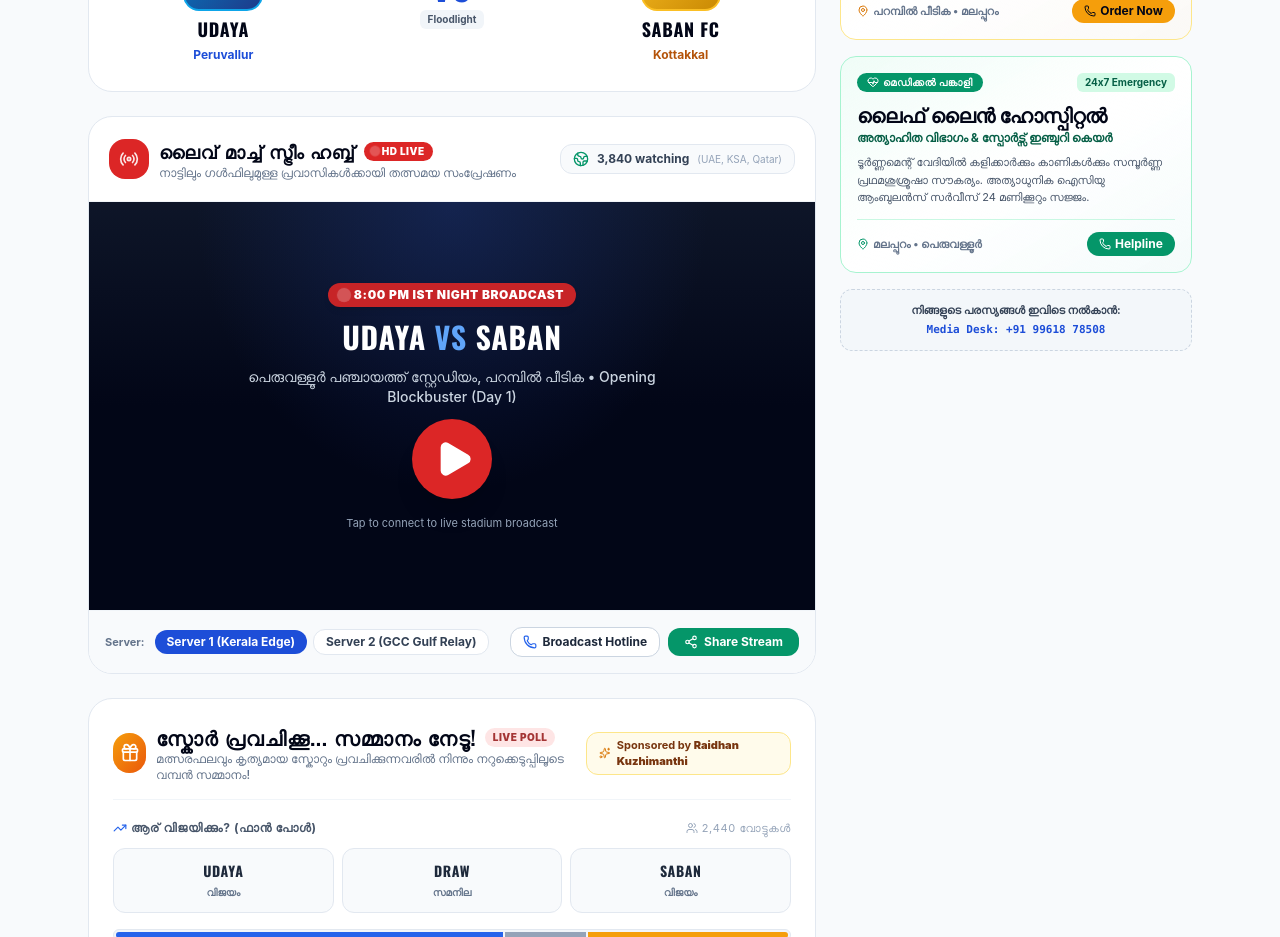
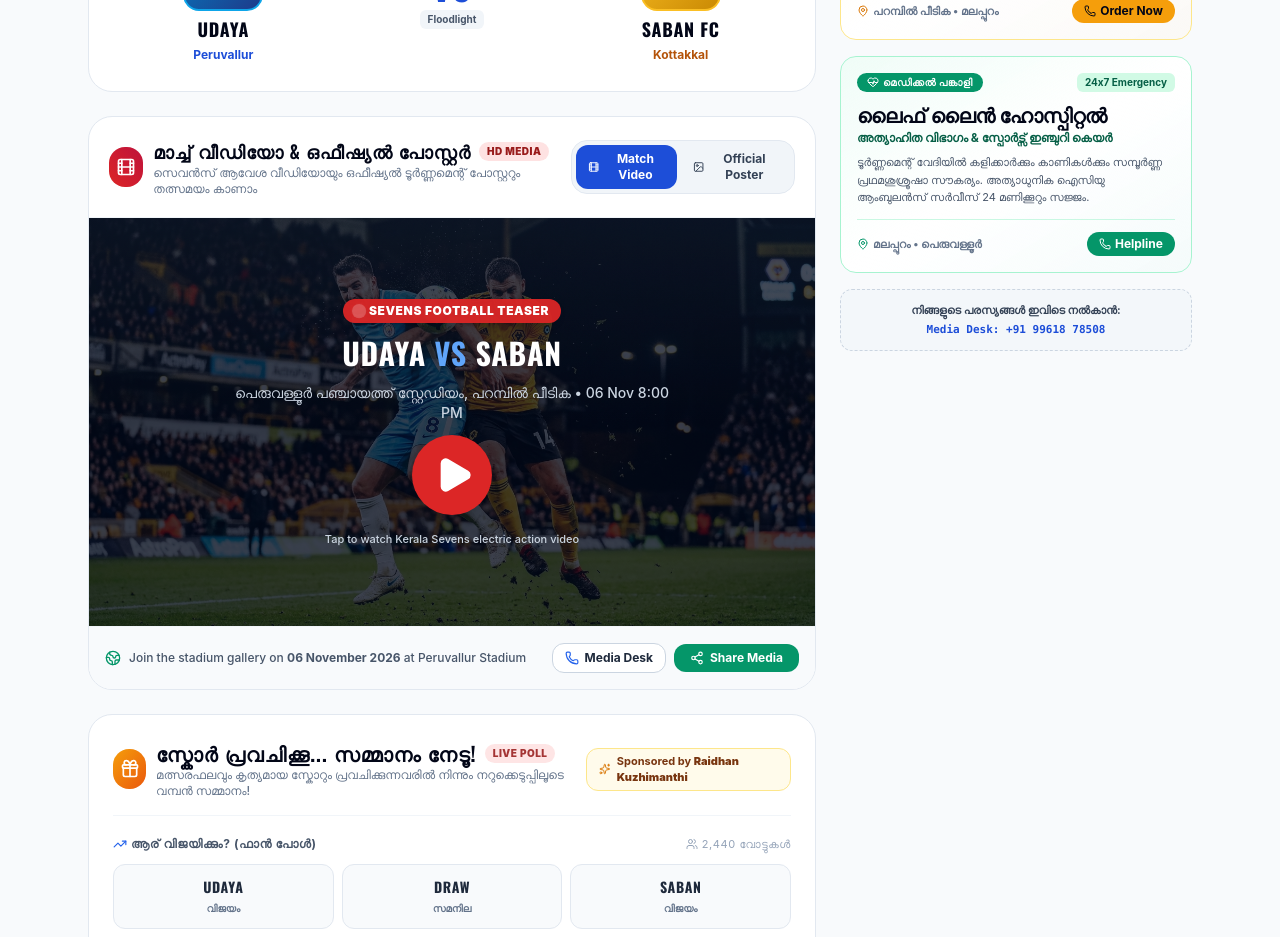
Before and after one commit to murshidmhd/kasc-soccer-web, a React (Vite) app: page / in a window 1280 px wide. Shown: the part 1780-2717 px from the top of the page. Built offline with nearby package versions, Linux system fonts and the light colour scheme.

Commit message:
feat: enhance media hub with real Kerala Sevens video action and full official poster view toggle

```diff
--- a/src/components/LiveStreamHub.jsx
+++ b/src/components/LiveStreamHub.jsx
@@ -1,19 +1,21 @@
 import React, { useState } from 'react';
-import { Radio, Users, Phone, Share2, Play, Volume2, Maximize2, Sparkles, Globe2 } from 'lucide-react';
+import { Film, Image as ImageIcon, Users, Phone, Share2, Play, Volume2, Maximize2, Sparkles, Globe2, Eye } from 'lucide-react';
 import { openingMatch, tournamentInfo } from '../data/tournamentData';
+import tournamentOfficialPoster from '../assets/tournament_official_poster.jpg';
+import matchActionDuel from '../assets/match_action_duel.jpg';
 
 export default function LiveStreamHub({ lang, isDarkMode }) {
   const [isPlaying, setIsPlaying] = useState(false);
-  const [streamServer, setStreamServer] = useState('server1'); // 'server1' | 'server2'
+  const [activeMediaTab, setActiveMediaTab] = useState('video'); // 'video' | 'poster'
   const [liveViewers, setLiveViewers] = useState(3840);
 
   const handleShareStream = () => {
     const text = encodeURIComponent(
-      `🔴 *അഖിലേന്ത്യാ സെവൻസ് സീസൺ 7 - ലൈവ് സ്ട്രീമിംഗ്!* ⚽\n\n` +
+      `⚽ *അഖിലേന്ത്യാ സെവൻസ് സീസൺ 7 - ഒഫീഷ്യൽ മാച്ച് പ്രിവ്യൂ & വീഡിയോ!* 🔥\n\n` +
       `⚔️ UDAYA Peruvallur vs SABAN FC Kottakkal\n` +
       `📅 06 Nov 2026 • 8:00 PM IST\n` +
       `📍 Peruvallur Panjayath Stadium\n` +
-      `📺 ഗൾഫിലും നാട്ടിലുമുള്ളവർക്ക് തത്സമയം കാണാം: ${window.location.origin}/#live`
+      `🎬 ഒഫീഷ്യൽ വീഡിയോയും പോസ്റ്ററും ഇവിടെ കാണാം: ${window.location.origin}/#live`
     );
     window.open(`https://api.whatsapp.com/send?text=${text}`, '_blank');
   };
@@ -24,50 +26,73 @@ export default function LiveStreamHub({ lang, isDarkMode }) {
         ? 'bg-slate-900 border-slate-800 text-white'
         : 'bg-white border-slate-200 text-slate-900'
     }`}>
-      {/* Stream Top Header */}
+      {/* Media Top Header with Switcher */}
       <div className="p-4 sm:p-5 border-b border-slate-100 flex flex-col sm:flex-row sm:items-center justify-between gap-3">
         <div className="flex items-center gap-2.5">
-          <div className="w-10 h-10 rounded-2xl bg-red-600 text-white flex items-center justify-center font-black shadow-xs">
-            <Radio className="w-5 h-5 text-white animate-pulse" />
+          <div className="w-10 h-10 rounded-2xl bg-gradient-to-tr from-red-600 to-rose-700 text-white flex items-center justify-center font-black shadow-xs">
+            <Film className="w-5 h-5 text-white" />
           </div>
           <div>
             <div className="flex items-center gap-2">
               <h3 className="text-base sm:text-lg font-black font-sports uppercase tracking-wider text-slate-950">
-                {lang === 'ml' ? 'ലൈവ് മാച്ച് സ്ട്രീം ഹബ്ബ്' : 'OFFICIAL LIVE STREAM HUB'}
+                {lang === 'ml' ? 'മാച്ച് വീഡിയോ & ഒഫീഷ്യൽ പോസ്റ്റർ' : 'OFFICIAL MATCH VIDEO & POSTER'}
               </h3>
-              <span className="px-2 py-0.5 rounded-full bg-red-600 text-white text-[10px] font-black uppercase tracking-wider flex items-center gap-1">
-                <span className="w-1.5 h-1.5 rounded-full bg-white animate-ping"></span>
-                HD Live
+              <span className="px-2 py-0.5 rounded-full bg-red-100 text-red-800 text-[10px] font-black uppercase tracking-wider">
+                HD Media
               </span>
             </div>
             <p className="text-xs text-slate-500 font-medium">
               {lang === 'ml'
-                ? 'നാട്ടിലും ഗൾഫിലുമുള്ള പ്രവാസികൾക്കായി തത്സമയ സംപ്രേഷണം'
-                : 'Live broadcast for Malappuram fans & Gulf Pravasi diaspora across GCC'}
+                ? 'സെവൻസ് ആവേശ വീഡിയോയും ഒഫീഷ്യൽ ടൂർണ്ണമെന്റ് പോസ്റ്ററും തത്സമയം കാണാം'
+                : 'Watch official Kerala Sevens match footage and high-res tournament poster'}
             </p>
           </div>
         </div>
 
-        {/* Live Viewers Counter */}
-        <div className="flex items-center gap-2 px-3 py-1.5 rounded-xl bg-slate-50 border border-slate-200 text-xs font-bold text-slate-700 self-start sm:self-auto">
-          <Globe2 className="w-4 h-4 text-emerald-600" />
-          <span>{liveViewers.toLocaleString()} watching</span>
-          <span className="text-[10px] text-slate-400 font-normal hidden sm:inline">(UAE, KSA, Qatar)</span>
+        {/* Media Switcher: Video Reel vs Official Poster */}
+        <div className="flex items-center gap-1 bg-slate-100 p-1 rounded-2xl border border-slate-200 self-start sm:self-auto shadow-xs">
+          <button
+            onClick={() => setActiveMediaTab('video')}
+            className={`px-3 py-1.5 rounded-xl text-xs font-bold transition flex items-center gap-1.5 active:scale-95 ${
+              activeMediaTab === 'video'
+                ? 'bg-blue-700 text-white shadow-xs'
+                : 'text-slate-700 hover:text-slate-950'
+            }`}
+          >
+            <Film className="w-3.5 h-3.5" />
+            <span>Match Video</span>
+          </button>
+          <button
+            onClick={() => setActiveMediaTab('poster')}
+            className={`px-3 py-1.5 rounded-xl text-xs font-bold transition flex items-center gap-1.5 active:scale-95 ${
+              activeMediaTab === 'poster'
+                ? 'bg-blue-700 text-white shadow-xs'
+                : 'text-slate-700 hover:text-slate-950'
+            }`}
+          >
+            <ImageIcon className="w-3.5 h-3.5" />
+            <span>Official Poster</span>
+          </button>
         </div>
       </div>
 
-      {/* Main Video Screen Container */}
+      {/* Main Media Screen Container */}
+      {activeMediaTab === 'video' ? (
         <div className="relative aspect-video w-full bg-slate-950 overflow-hidden group">
           {!isPlaying ? (
             /* Pre-Play Matchday Thumbnail & Play Overlay */
             <div className="absolute inset-0 flex flex-col items-center justify-center text-center p-4 bg-gradient-to-t from-slate-950 via-slate-950/80 to-slate-900/90 text-white">
-            {/* Background stadium floodlight ambiance */}
-            <div className="absolute inset-0 bg-[radial-gradient(ellipse_at_top,_var(--tw-gradient-stops))] from-blue-900/40 via-transparent to-transparent pointer-events-none"></div>
+              {/* Background preview image */}
+              <img
+                src={matchActionDuel}
+                alt="Match Preview"
+                className="absolute inset-0 w-full h-full object-cover opacity-25 filter blur-xs"
+              />
 
               <div className="relative z-10 space-y-3 max-w-md">
-              <span className="px-3 py-1 rounded-full bg-red-600/90 text-white text-[10px] sm:text-xs font-black uppercase tracking-wider inline-flex items-center gap-1.5 shadow-md">
+                <span className="px-3 py-1 rounded-full bg-red-600/95 text-white text-[10px] sm:text-xs font-black uppercase tracking-wider inline-flex items-center gap-1.5 shadow-md">
                   <span className="w-2 h-2 rounded-full bg-white animate-ping"></span>
-                8:00 PM IST NIGHT BROADCAST
+                  SEVENS FOOTBALL TEASER
                 </span>
 
                 <h2 className="text-xl sm:text-3xl font-black font-sports tracking-wide uppercase">
@@ -75,97 +100,57 @@ export default function LiveStreamHub({ lang, isDarkMode }) {
                 </h2>
 
                 <p className="text-xs sm:text-sm text-slate-300 font-medium">
-                {tournamentInfo.venueMalayalam} • {openingMatch.stage}
+                  {tournamentInfo.venueMalayalam} • 06 Nov 8:00 PM
                 </p>
 
                 {/* Big Play Button */}
                 <button
                   onClick={() => setIsPlaying(true)}
                   className="mt-2 w-16 h-16 sm:w-20 sm:h-20 rounded-full bg-red-600 hover:bg-red-700 text-white flex items-center justify-center mx-auto shadow-xl hover:scale-110 active:scale-95 transition-all group-hover:ring-4 group-hover:ring-red-500/50"
-                title="Launch Live Stream"
+                  title="Play Match Action Video"
                 >
                   <Play className="w-8 h-8 sm:w-10 sm:h-10 fill-current ml-1" />
                 </button>
 
-              <span className="text-[11px] text-slate-400 block pt-1">
-                Tap to connect to live stadium broadcast
+                <span className="text-[11px] text-slate-300 block pt-1 font-medium">
+                  Tap to watch Kerala Sevens electric action video
                 </span>
               </div>
             </div>
           ) : (
-          /* Active Video Player Screen */
-          <div className="absolute inset-0 w-full h-full bg-black flex flex-col justify-between p-3">
-            {/* Top Overlay Badge */}
-            <div className="flex items-center justify-between text-white text-xs z-10">
-              <div className="flex items-center gap-2">
-                <span className="px-2.5 py-0.5 rounded-full bg-red-600 text-white font-black text-[10px] uppercase flex items-center gap-1">
-                  <span className="w-1.5 h-1.5 rounded-full bg-white animate-ping"></span>
-                  LIVE FEED
-                </span>
-                <span className="text-xs font-bold text-slate-200 font-sports">
-                  PERUVALLUR STADIUM • CAM 1
-                </span>
+            /* Active YouTube Video Player */
+            <iframe
+              className="w-full h-full border-0"
+              src="https://www.youtube-nocookie.com/embed/i-MLmjgL5nY?autoplay=1&rel=0&modestbranding=1"
+              title="Kerala Sevens Football Highlights"
+              allow="accelerometer; autoplay; clipboard-write; encrypted-media; gyroscope; picture-in-picture"
+              allowFullScreen
+            />
+          )}
         </div>
-
-              <div className="flex items-center gap-1.5">
-                <span className="px-2 py-0.5 rounded-md bg-white/20 text-[10px] font-bold">1080p 60fps</span>
+      ) : (
+        /* Official High-Resolution Tournament Poster View */
+        <div className="relative bg-slate-950 p-4 flex flex-col items-center justify-center">
+          <div className="relative max-w-sm sm:max-w-md w-full rounded-2xl overflow-hidden border border-slate-700 shadow-2xl">
+            <img
+              src={tournamentOfficialPoster}
+              alt="All India Sevens Season 7 Official Poster"
+              className="w-full h-auto object-contain"
+            />
           </div>
-            </div>
-
-            {/* Simulated Live Pitch Center Broadcast Frame */}
-            <div className="flex-1 flex flex-col items-center justify-center text-center text-white/90 space-y-2">
-              <div className="w-16 h-16 rounded-full border-2 border-red-500/80 border-t-transparent animate-spin mb-2" />
-              <p className="text-sm font-bold font-sports tracking-wide">
-                STREAMING PERUVALLUR STADIUM FLOODLIGHT FEED...
-              </p>
-              <p className="text-xs text-slate-400">
-                Official Live Commentary Desk • SFA Season 7
+          <p className="text-xs text-slate-400 mt-3 font-medium text-center">
+            Official All India Sevens Tournament Season 7 Poster • UDAYA Parambil Peedika & KASC Peruvallur
           </p>
         </div>
+      )}
 
-            {/* Bottom Controls Bar */}
-            <div className="flex items-center justify-between text-white text-xs z-10 pt-2 border-t border-white/10">
-              <button
-                onClick={() => setIsPlaying(false)}
-                className="px-2.5 py-1 rounded-lg bg-white/20 hover:bg-white/30 text-white font-bold text-[11px] transition"
-              >
-                Exit Player
-              </button>
-
-              <div className="flex items-center gap-2 text-slate-300 text-[11px]">
-                <Volume2 className="w-4 h-4 text-white" />
-                <span>Stereo Mic Audio</span>
-              </div>
-            </div>
-          </div>
-        )}
-      </div>
-
-      {/* Stream Controls & WhatsApp Share Footer */}
+      {/* Media Controls & WhatsApp Share Footer */}
       <div className="p-3.5 sm:p-4 bg-slate-50 border-t border-slate-100 flex flex-col sm:flex-row items-center justify-between gap-3">
-        {/* Stream Server Toggles */}
-        <div className="flex items-center gap-1.5 text-xs">
-          <span className="text-slate-500 font-bold text-[11px] mr-1">Server:</span>
-          <button
-            onClick={() => setStreamServer('server1')}
-            className={`px-3 py-1 rounded-xl font-bold text-xs transition active:scale-95 ${
-              streamServer === 'server1'
-                ? 'bg-blue-700 text-white shadow-xs'
-                : 'bg-white border border-slate-200 text-slate-700 hover:bg-slate-100'
-            }`}
-          >
-            Server 1 (Kerala Edge)
-          </button>
-          <button
-            onClick={() => setStreamServer('server2')}
-            className={`px-3 py-1 rounded-xl font-bold text-xs transition active:scale-95 ${
-              streamServer === 'server2'
-                ? 'bg-blue-700 text-white shadow-xs'
-                : 'bg-white border border-slate-200 text-slate-700 hover:bg-slate-100'
-            }`}
-          >
-            Server 2 (GCC Gulf Relay)
-          </button>
+        <div className="flex items-center gap-2 text-xs text-slate-600">
+          <Globe2 className="w-4 h-4 text-emerald-600 shrink-0" />
+          <span className="font-medium">
+            Join the stadium gallery on <strong>06 November 2026</strong> at Peruvallur Stadium
+          </span>
         </div>
 
         {/* Media Desk Contact & WhatsApp Share */}
@@ -173,10 +158,10 @@ export default function LiveStreamHub({ lang, isDarkMode }) {
           <a
             href="tel:9961878508"
             className="flex-1 sm:flex-initial px-3 py-1.5 rounded-xl border border-slate-300 bg-white hover:bg-slate-100 text-slate-800 text-xs font-bold transition flex items-center justify-center gap-1.5"
-            title="Call Broadcast Hotline"
+            title="Call Media Desk"
           >
             <Phone className="w-3.5 h-3.5 text-blue-600" />
-            <span>Broadcast Hotline</span>
+            <span>Media Desk</span>
           </a>
 
           <button
@@ -184,7 +169,7 @@ export default function LiveStreamHub({ lang, isDarkMode }) {
             className="flex-1 sm:flex-initial px-4 py-1.5 rounded-xl bg-emerald-600 hover:bg-emerald-700 text-white text-xs font-bold shadow-xs transition active:scale-95 flex items-center justify-center gap-1.5"
           >
             <Share2 className="w-3.5 h-3.5" />
-            <span>Share Stream</span>
+            <span>Share Media</span>
           </button>
         </div>
       </div>
```
Lines whose indentation alone changed are shown as unchanged.
